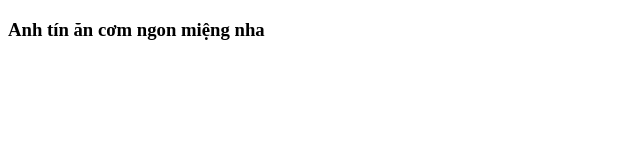
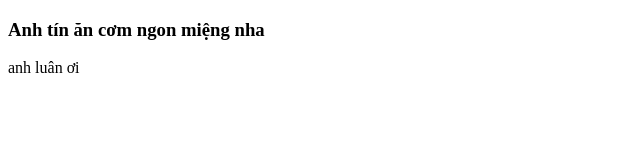
Before and after one commit to nguyenthanhluan2298/luanne, a plain HTML site: page hello.html in a window 1280 px wide. Shown: the full height of the page, 0-640 px from the left. Drawn offline with Linux system fonts and the light colour scheme.

Commit message:
Update hello.html

```diff
--- a/hello.html
+++ b/hello.html
@@ -7,5 +7,8 @@
 </head>
 <body>
     <h3>Anh tín ăn cơm ngon miệng nha </h3>
+
+
+    <p> anh luân ơi</p>
 </body>
 </html>
```
